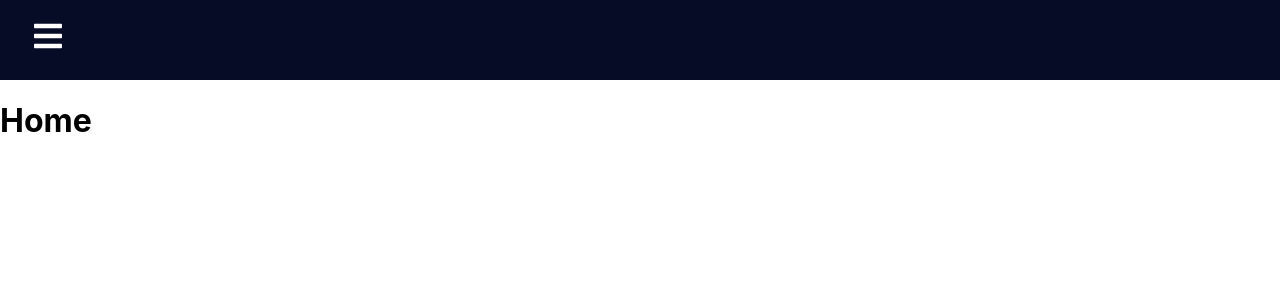
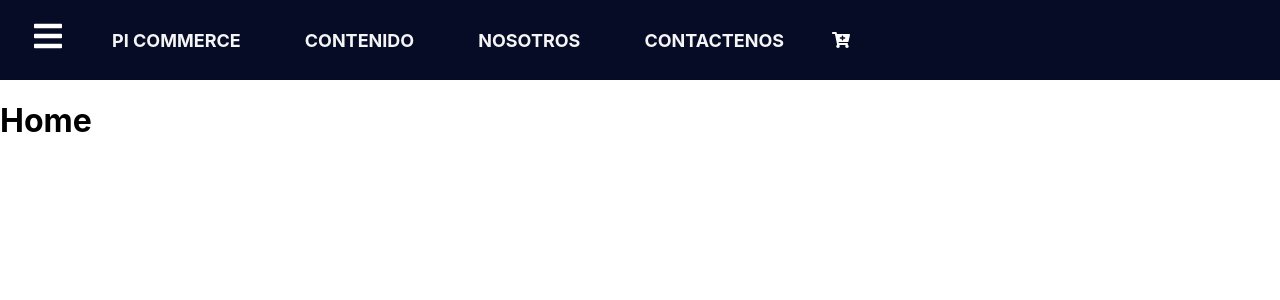
Before and after one commit to luisarcila00/ecommerce, a React (Create React App) app in the folder frontend/: page / in a window 1280 px wide. Shown: the top 300 px of the page. Built offline with nearby package versions, Linux system fonts and the light colour scheme.

Commit message:
Changes on Nav

```diff
--- a/frontend/src/components/Navbar.css
+++ b/frontend/src/components/Navbar.css
@@ -1,4 +1,12 @@
 .navbar {
+    background-color: #060b26;
+    height: 80px;
+    display: flex;
+    justify-content: start;
+    align-items: center;
+}
+
+.btn-nav {
     background-color: #060b26;
     height: 80px;
     display: flex;
@@ -50,7 +58,7 @@
     border-radius: 4px;
 }
 
-  .nav-text a:hover {
+.nav-menu-items a:hover {
     background-color: #1a83ff;
 }
 
--- a/frontend/src/components/Navbar.js
+++ b/frontend/src/components/Navbar.js
@@ -5,6 +5,7 @@ import { Link } from 'react-router-dom';
 import { SidebarData } from './SidebarData';
 import './Navbar.css';
 import { IconContext } from 'react-icons';
+import { NavbarData } from './NavbarData';
 
 function Navbar() {
   const [sidebar, setSidebar] = useState(false);
@@ -18,6 +19,18 @@ function Navbar() {
           <Link to='#' className='menu-bars'>
             <FaIcons.FaBars onClick={showSidebar} />
           </Link>
+          <div className='btn-nav'>
+          {NavbarData.map((item, index) =>{
+            return(
+              <li key={index} className={item.cName}>
+                  <Link to={item.path}>
+                  {item.icon}
+                    <span><b>{item.title}</b></span>
+                  </Link>
+                </li>
+            )
+          })}
+          </div>
         </div>
         <nav className={sidebar ? 'nav-menu active' : 'nav-menu'}>
           <ul className='nav-menu-items' onClick={showSidebar}>
@@ -39,6 +52,7 @@ function Navbar() {
           </ul>
         </nav>
       </IconContext.Provider>
+
     </>
   );
 }
--- /dev/null
+++ b/frontend/src/components/NavbarData.js
@@ -0,0 +1,30 @@
+import React from 'react';
+import * as FaIcons from 'react-icons/fa';
+
+export const NavbarData = [
+  {
+    title: 'PI COMMERCE',
+    path: '/',
+    cName: 'nav-text'
+  },
+  {
+    title: 'CONTENIDO',
+    path: '/usuarios',
+    cName: 'nav-text'
+  },
+  {
+    title: 'NOSOTROS',
+    path: '/products',
+    cName: 'nav-text'
+  },
+  {
+    title: 'CONTACTENOS',
+    path: '/categorias',
+    cName: 'nav-text'
+  },
+  {
+    icon: <FaIcons.FaCartPlus />,
+    path: '/products',
+    cName: 'nav-text'
+}
+];
```
Also changed, not shown: 1 other file (tests, documents, lock files or other folders). Lines whose indentation alone changed are shown as unchanged.
